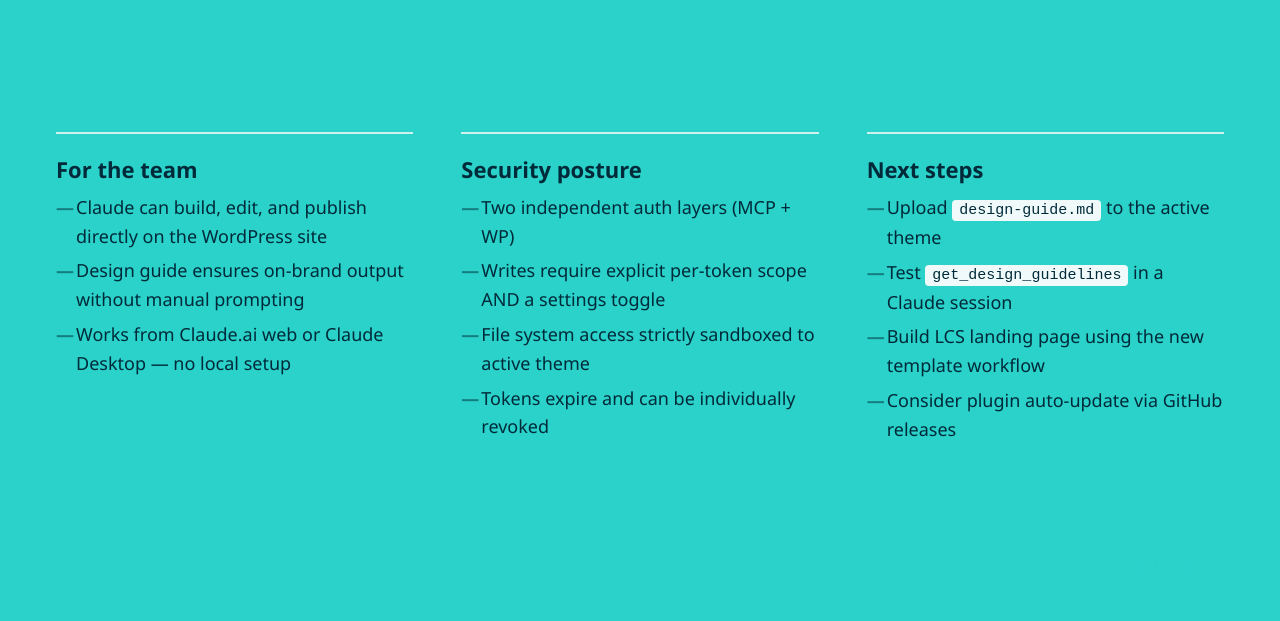
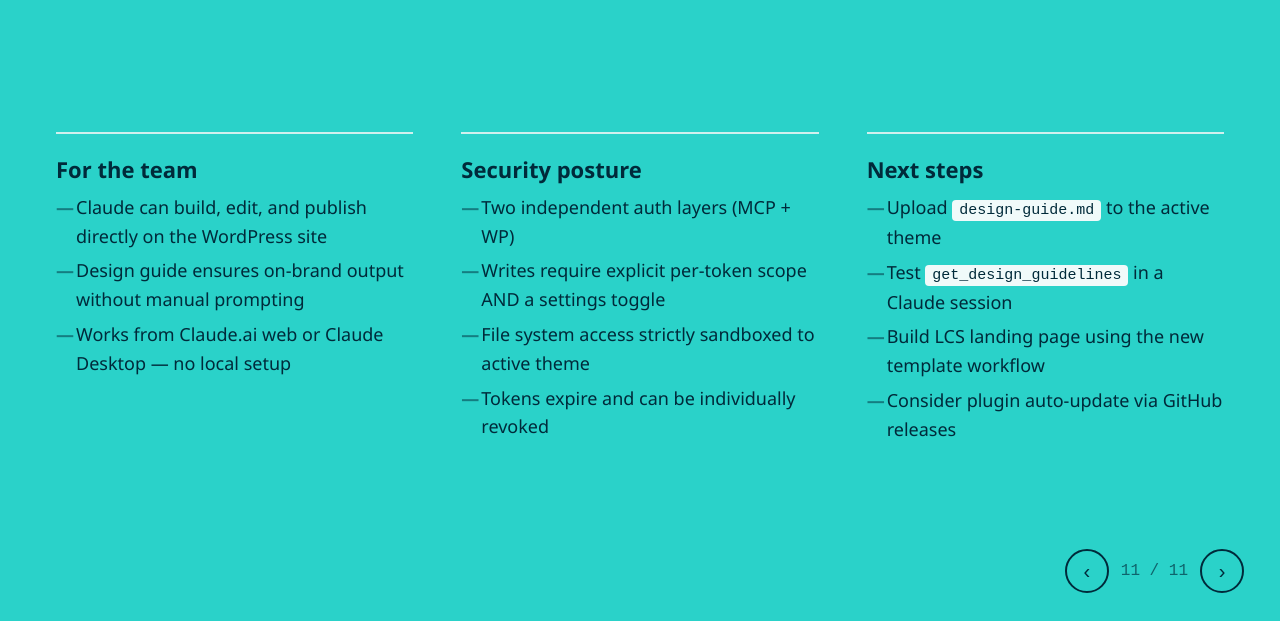
Before and after one commit to ai-circus/wp-ai-theme-editor-presentation, a website: page index.html in a window 1280 px wide. Both pictures are taken after a click on the button "Previous (←)". Shown: the part 179-800 px from the top of the page. Drawn offline with Linux system fonts and the light colour scheme.

Commit message:
Fix nav visibility on teal slide; sync font size updates

```diff
--- a/index.html
+++ b/index.html
@@ -247,6 +247,9 @@ nav {
   transition: background .15s;
 }
 .nav-btn:hover { background: var(--teal); color: var(--navy); }
+nav.on-teal .nav-btn { border-color: var(--navy); color: var(--navy); }
+nav.on-teal .nav-btn:hover { background: var(--navy); color: var(--teal); }
+nav.on-teal #slide-counter { color: rgba(0,42,58,.65); }
 #slide-counter {
   font-size: 16px;
   color: rgba(42,210,201,.7);
@@ -731,11 +734,13 @@ nav {
 const slides = document.querySelectorAll('.slide');
 let current = 0;
 
+const nav = document.querySelector('nav');
 function go(n) {
   slides[current].classList.remove('active');
   current = (n + slides.length) % slides.length;
   slides[current].classList.add('active');
   document.getElementById('slide-counter').textContent = `${current + 1} / ${slides.length}`;
+  nav.classList.toggle('on-teal', slides[current].classList.contains('teal'));
 }
 
 document.getElementById('prev').addEventListener('click', () => go(current - 1));
```
